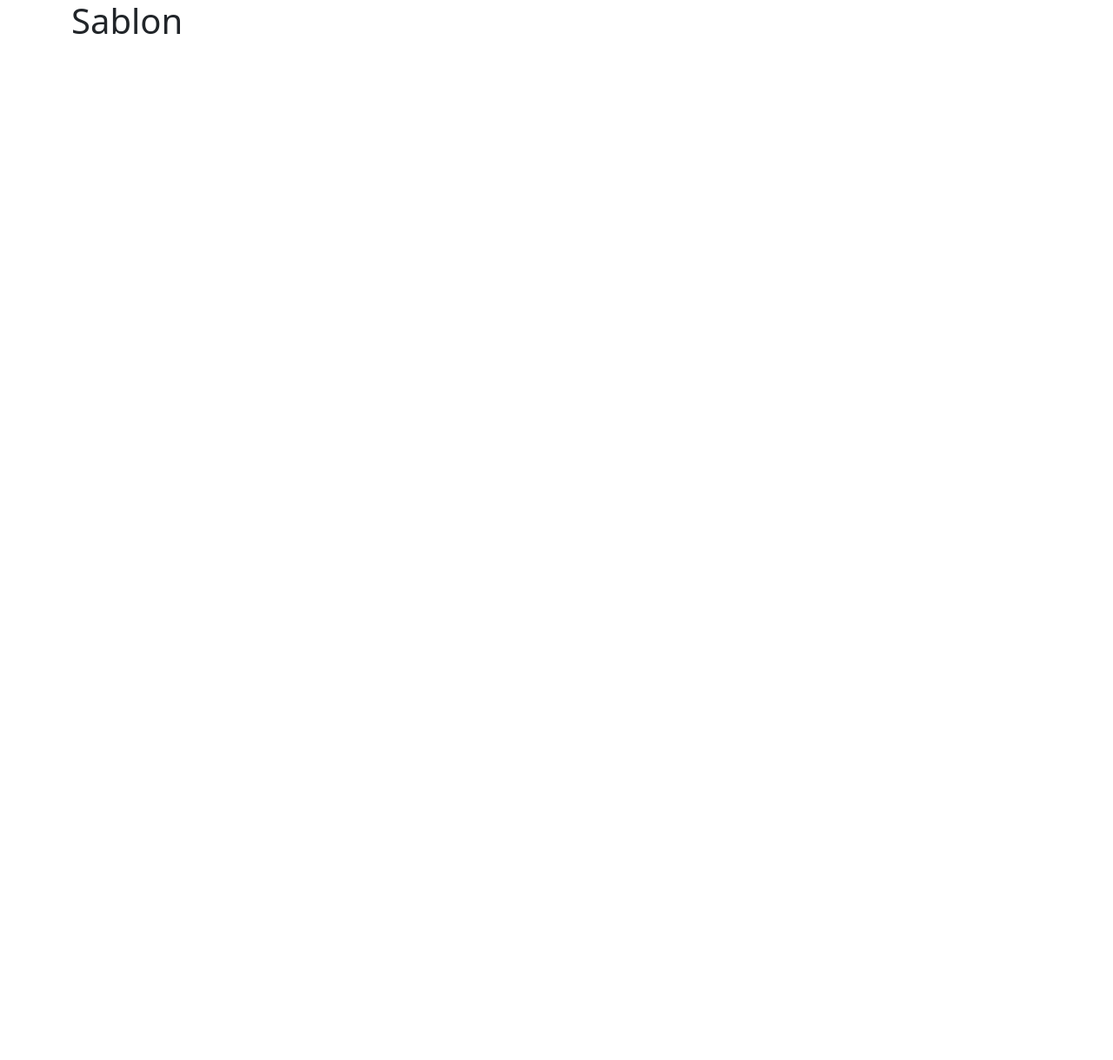
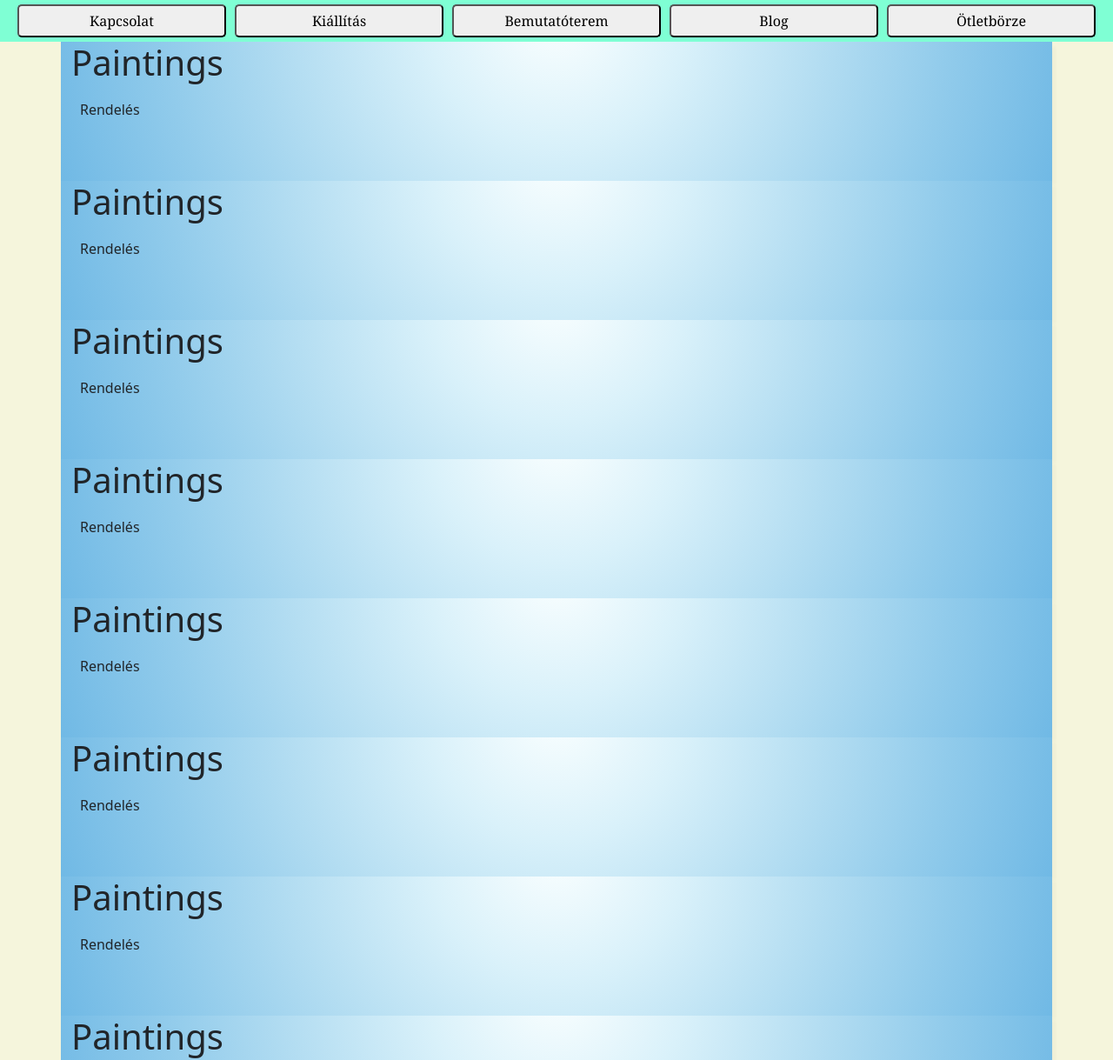
Before and after one commit to BalazsR2022/Festm-nyeim, a website: page src/index.html in a window 1280 px wide. Shown: the top 1219 px of the page at 87% size. Before the commit the page ends 800 px from the top, so only its background shows below. Drawn offline with nearby package versions, Linux system fonts and the light colour scheme.

Commit message:
colors, html, css

```diff
--- /dev/null
+++ b/src/Paintings.js
@@ -0,0 +1 @@
+backgroundImage: 'linear-gradient(45deg, #7950f2 5%, #f783ac 95%)'
--- a/src/index.html
+++ b/src/index.html
@@ -4,16 +4,82 @@
     <meta charset="UTF-8">
     <meta http-equiv="X-UA-Compatible" content="IE=edge">
     <meta name="viewport" content="width=device-width, initial-scale=1.0">
-    <title>Sablon</title>
+    <title>Paintings</title>
     <link rel="stylesheet" href="bootstrap.css">
+    <link rel="stylesheet" href="style.css">
 
 
 </head>
 <body>
+<header>
+<button class="button">Kapcsolat</button><button class="button">Kiállítás</button><button class="button">Bemutatóterem</button><button class="button">Blog</button><button class="button">Ötletbörze</button>
+</header>
+<main>
+    <div class="container">
+        <h1>Paintings</h1>
+        <label for="rendel" class="button">Rendelés</label>
+    </div>
+
+
 
     <div class="container">
-        <h1>Sablon</h1>
+        <h1>Paintings</h1>
+        <label for="rendel" class="button">Rendelés</label>
     </div>
 
+    <div class="container">
+        <h1>Paintings</h1>
+        <label for="rendel" class="button">Rendelés</label>
+    </div>
+
+    <div class="container">
+        <h1>Paintings</h1>
+        <label for="rendel" class="button">Rendelés</label>
+    </div>
+
+    <div class="container">
+        <h1>Paintings</h1>
+        <label for="rendel" class="button">Rendelés</label>
+    </div>
+
+    <div class="container">
+        <h1>Paintings</h1>
+        <label for="rendel" class="button">Rendelés</label>
+    </div>
+
+    <div class="container">
+        <h1>Paintings</h1>
+        <label for="rendel" class="button">Rendelés</label>
+    </div>
+
+
+
+
+
+    <div class="container">
+        <h1>Paintings</h1>
+        <label for="rendel" class="button">Rendelés</label>
+    </div>
+
+
+
+
+
+
+
+
+
+
+
+</main>
+
+
+
+<footer>
+
+<button class="button">Email</button><button class="button">Instagram</button><button class="button">Facebook</button><button class="button">Mobil</button><button class="button">Skool</button>
+</footer>
+
+<script src="Paintings.js"></script>
 </body>
 </html>
--- a/src/style.css
+++ b/src/style.css
@@ -0,0 +1,48 @@
+div{
+    box-shadow: 4.5px 4.5px 3.6px rgba(0, 0, 0, 0.026);
+
+
+
+    width: 10em;
+    height: 10em;
+    box-shadow: box-shadow: 10px 10px 5px #999;
+    text-shadow:box-shadow: 10px 10px 5px #999;
+    background-image: radial-gradient(circle at 50% -20.71%, #fbffff 0, #d9f1fa 25%, #b5def2 50%, #91cbeb 75%, #70b9e5 100%);
+}
+
+footer{
+    font-family: 'Lucida Sans', 'Lucida Sans Regular', 'Lucida Grande', 'Lucida Sans Unicode', Geneva, Verdana, sans-serif;
+    text-align: center;
+
+    background-color:#4C83FF;
+
+
+}
+body{
+    background-color: beige;
+
+}
+header{
+    text-align: center;
+    background-color: aquamarine;
+    font-family: Cambria, Cochin, Georgia, Times, 'Times New Roman', serif;
+
+}
+span{
+    background-image: radial-gradient(circle, #4b6cb7 10%, #182848 90%);
+    text-align: center;
+    width: 440px;
+    height: 440px;
+}
+.button{
+
+    border-radius: 5px;
+    margin: 5px;
+    padding: 5px;
+    width: 15em;
+
+
+
+
+
+}
```
Also changed, not shown: READ.md (added, +1 -0 lines), src/app.js (deleted).
